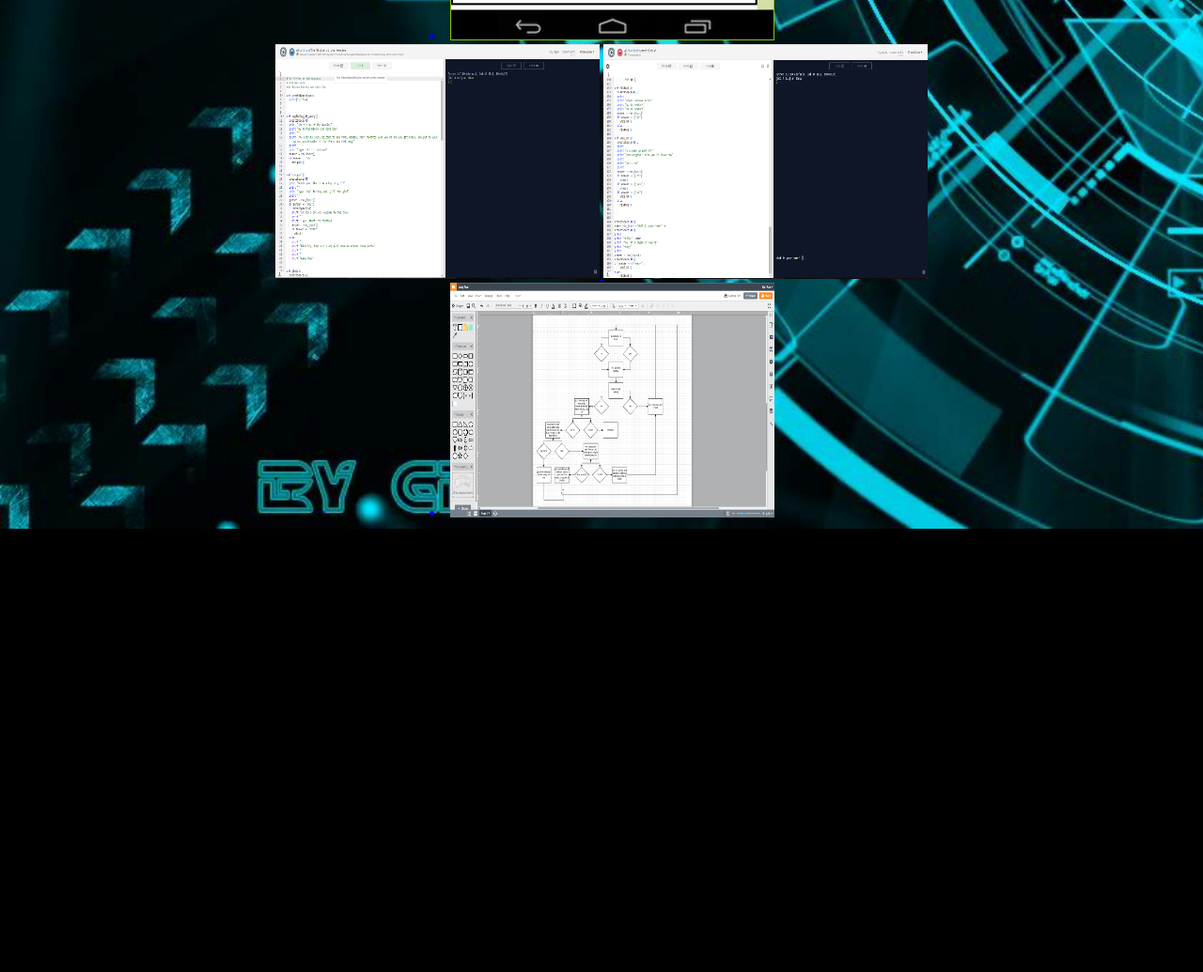
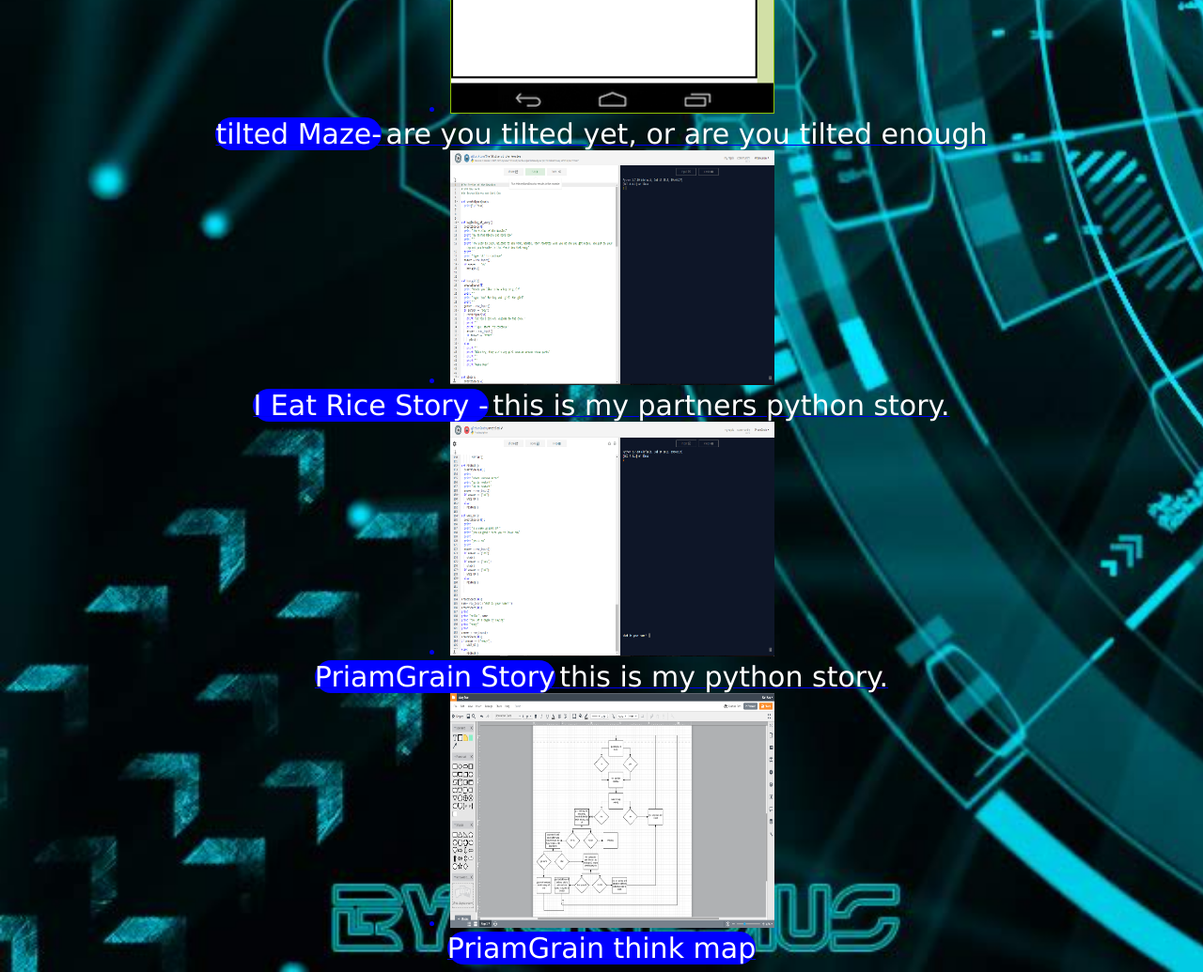
Before and after one commit to PriamGrain/CSP2017, a plain HTML site: page portfolio.html in a window 1280 px wide. Shown: the part 1080-2115 px from the top of the page at 94% size. Before the commit the page ends 1643 px from the top, so only its background shows below. Drawn offline with Linux system fonts and the light colour scheme.

Commit message:
Add files via upload

```diff
--- a/portfolio.html
+++ b/portfolio.html
@@ -16,7 +16,7 @@
 	    <title>Portfolio</title>
 	   <style>
 body {
-    background: url("images/BG_Port.jpeg") no-repeat;
+    background: url("images/Portfolio/BG_Port.jpeg") no-repeat;
     background-size: cover;
     background-color: black;
     font-family:arial
@@ -49,31 +49,57 @@ p1 {
     font-size: 25px;
     text-align: left;
 }
+dist{
+    color: white;
+    font-family: verdana;
+    font-size: 30px;
+    text-align: left;
+    border: 2px black;
+    border-radius: 25px;
+    background-color: blue;
+}
+dis{
+    color: white;
+    font-family: verdana;
+    font-size: 30px;
+}
 
 	   </style>
 	  </head>
 	  <body>
 	<center>
-    <h1>This is my Portfolio Page!</h1>
-
+    <a><li><h1>This is my Portfolio Page!</h1></li></a>
     <a href="https://scratch.mit.edu/projects/173462348/#player">
-      <li><img src="images/Scratch-game-fire.PNG" height="250" width="345"></li>
+      <li><img src="images/Portfolio/Scratch-game-fire.PNG" height="250" width="345"></li>
+      <dist>Fire Maze -</dist>
+      <dis>Can you beat this simpal game that i made</dis>
     </a>
     <br>
     <a href="https://scratch.mit.edu/projects/174267073/">
-      <li><img src="images/Rpg_Game.PNG" height="250" width="345"></li>
+      <li><img src="images/Portfolio/Rpg_Game.PNG" height="250" width="345"></li>
+      <dist>RPG SLASHER-</dist>
+      <dis>How far can you go befor you become board</dis>
     </a>
-        <a href="http://ai2.appinventor.mit.edu/?galleryId=5021687856496640">
-      <li><img src="images/Tilted_Maze.PNG" height="" width="345"></li>
+    <a href="http://ai2.appinventor.mit.edu/?galleryId=5021687856496640">
+      <li><img src="images/Portfolio/Tilted_Maze.PNG" height="" width="345"></li>
+      <dist>tilted Maze-</dist>
+      <dis>are you tilted yet, or are you tilted enough</dis>
     </a>
+    <set>
     <a href="https://repl.it/NalF/15">
-      <img src="images/I eat rice Python story.PNG" height="250" width="345">
+      <li><img src="images/Portfolio/I eat rice Python story.PNG" height="250" width="345"></li>
+      <dist>I Eat Rice Story -</dist>
+      <dis>this is my partners python story.</dis>
+      </a>
+    <a href="https://repl.it/NnpR.png">
+      <li><img src="images/Portfolio/PriamGrain Python Story.PNG" height="250" width="345"></li>
+      <dist>PriamGrain Story</dist>
+      <dis>this is my python story.</dis>
     </a>
-        <a href="https://repl.it/NnpR.png">
-      <img src="images/PriamGrain Python Story.PNG" height="250" width="345">
-    </a>
+    </set>
             <a href="https://repl.it/NnpR.png">
-      <li><img src="images/MAP.PNG" height="250" width="345"></li>
+      <li><img src="images/Portfolio/MAP.PNG" height="250" width="345"></li>
+      <dist>PriamGrain think map</dist>
     </a>
     </center>
 	  </body>
```
Also changed, not shown: images/Home page.jpg (added), images/Portfolio/BG_Port.jpeg (added), images/Portfolio/I eat rice Python story.PNG (added), images/Portfolio/MAP.PNG (added), images/Portfolio/PriamGrain Python Story.PNG (added), images/Portfolio/Rpg_Game.PNG (added), images/Portfolio/Scratch-game-fire.PNG (added), images/Portfolio/Tilted_Maze.PNG (added), images/sources/Mit App Inventor.png (added), images/sources/Python.png (added), images/sources/scratchlogo.png (added), 1 other file.
